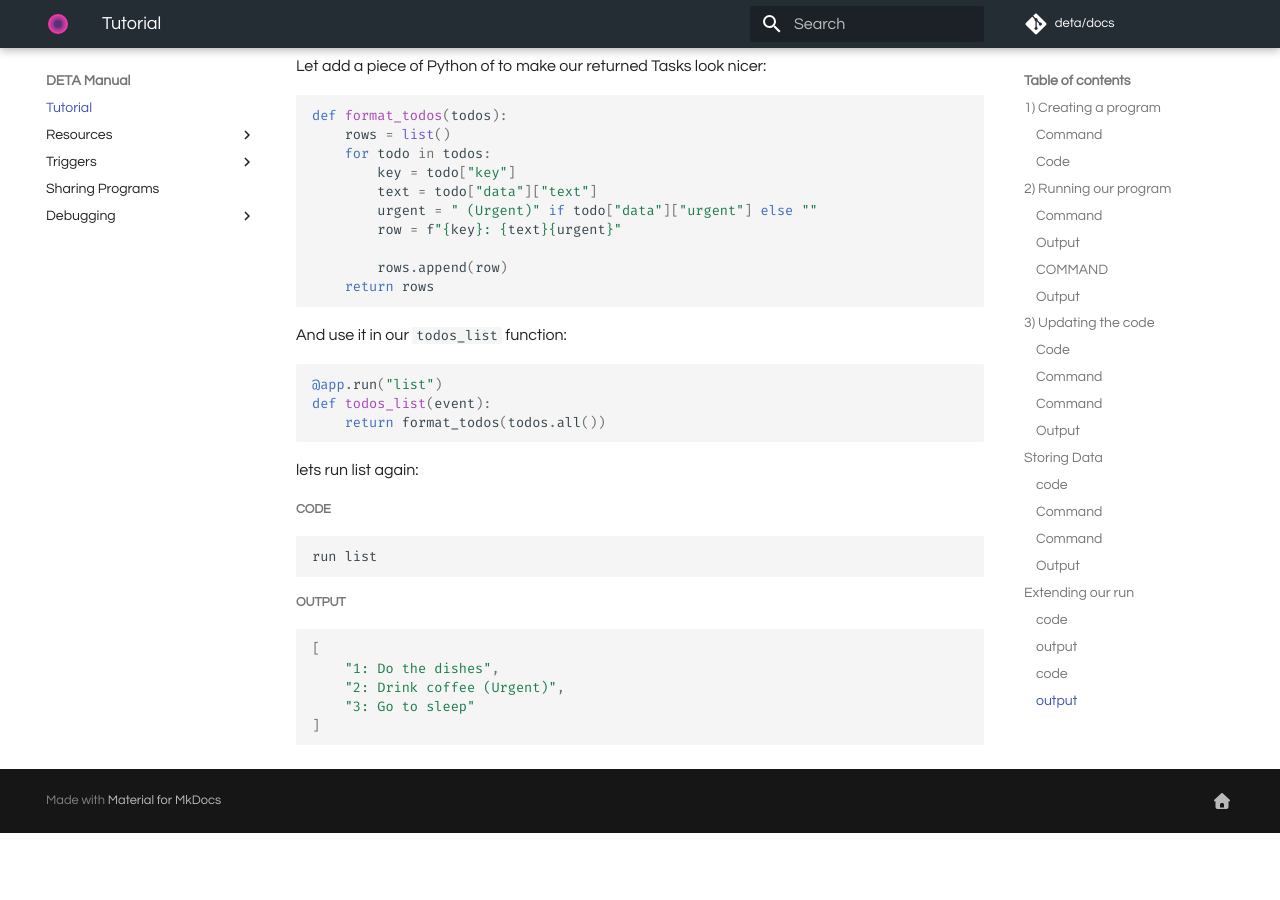
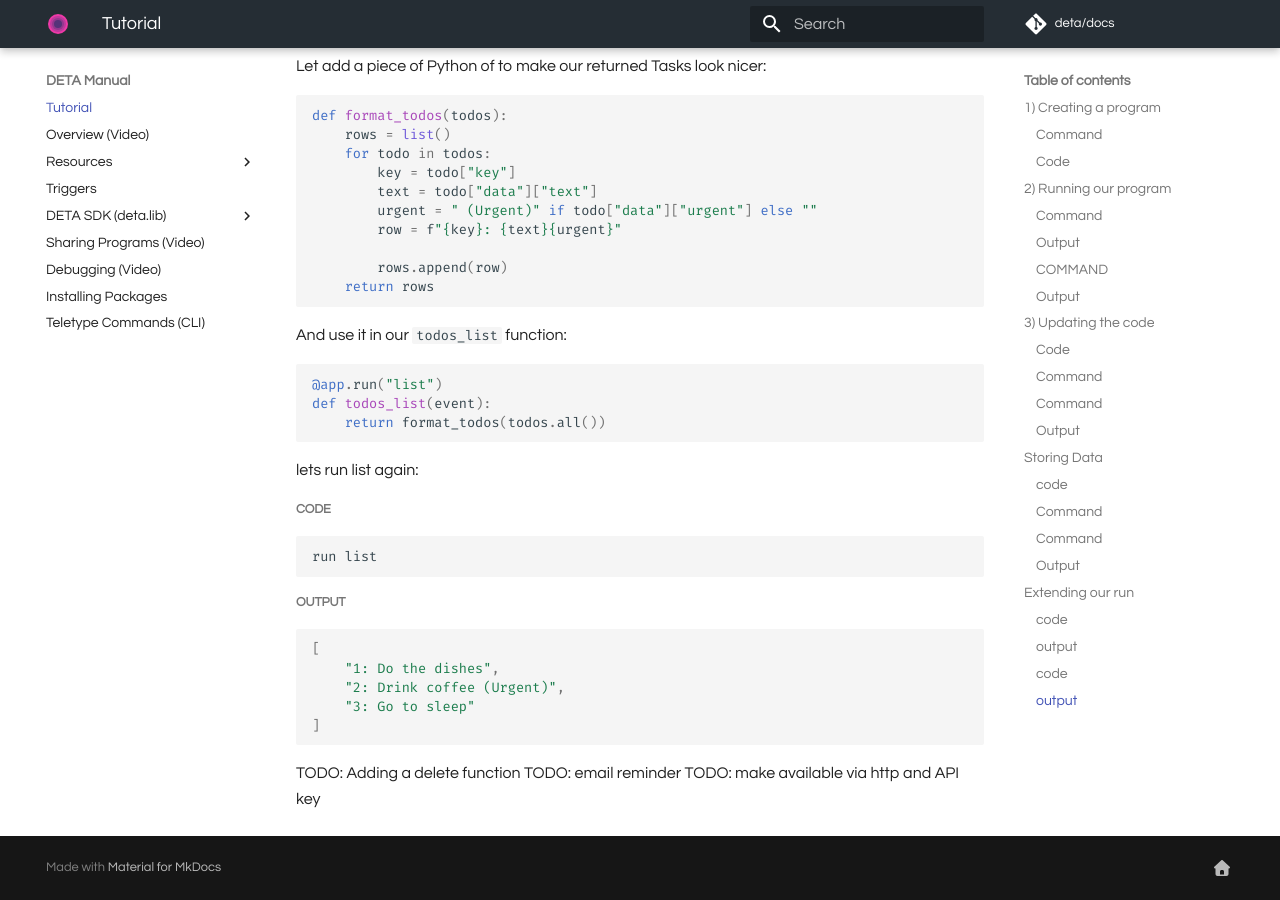
Before and after one commit to fmquaglia/manual, an MkDocs documentation site: the page built from docs/tutorial.md, in a window 1280 px wide and 900 px high, scrolled down 6646 px. Built offline with MkDocs 1.6.1 and Material for MkDocs 9.7.7, drawn with Linux system fonts in a browser that asks for light colours; comment, search, counter and statistics services are not loaded; before the commit the page ends 7479 px from its top, so only the background shows below that.

Commit message:
update nav

````diff
--- a/docs/tutorial.md
+++ b/docs/tutorial.md
@@ -354,6 +354,9 @@ run list
 ]
 ```
 
+TODO: Adding a delete function
+TODO: email reminder
+TODO: make available via http and API key
 <!-- Let's add some Python functions to auto generate the keys for us, so we don't have to provide them manually:
 
 Add this piece of code at the top of your program, after  -->
--- a/mkdocs.yml
+++ b/mkdocs.yml
@@ -24,24 +24,20 @@ extra_css:
   - css/extra.css
 nav:
   - Tutorial: tutorial.md
+  - Overview (Video): overview.md
   - Resources:
     - Database: database.md
     - Cloud Files: files.md
     - Email: email.md
     - The Runtime: runtime.md
-  - Triggers:
+  - Triggers: triggers.md
+  - DETA SDK (deta.lib):
     - Run (command line): run.md
     - HTTP: http.md
     - Cron: cron.md
     - Invoke (call other programs): invoke.md
-  - Sharing Programs: sharing.md
-  - Debugging:
-    - Basic Debugging: basic.md
-    - Debug Mode: debug.md
-    - HTTP Client: client.md
-  # - Concepts: concepts.md
-  # - Teletype Commands: teletype.md
-  # - The DETA Router: DETA_router.md
-  # - The DETA Library & Resources: DETA_lib.md
-  # - Installing Packages: packages.md
-  # - Example Apps: examples.md
+    - Responses: responses.md
+  - Sharing Programs (Video): sharing.md
+  - Debugging (Video): debug.md
+  - Installing Packages: packages.md
+  - Teletype Commands (CLI): teletype.md
````
